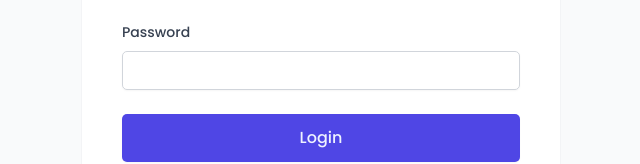
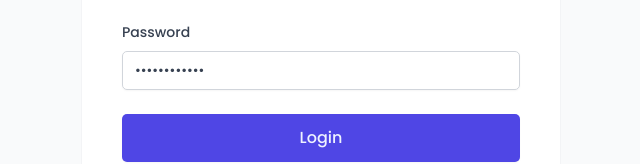
Before and after one commit to Moeez143/The-Wild-Oasis, a React (Vite) app: page /login in a window 1280 px wide. Shown: the part 460-624 px from the top of the page, without its empty margins (319-959 px from the left). Built offline with nearby package versions, Linux system fonts and the light colour scheme; a web font is replaced by a local one.

Commit message:
cerdentials

```diff
--- a/src/features/authentication/LoginForm.jsx
+++ b/src/features/authentication/LoginForm.jsx
@@ -8,7 +8,7 @@ import { useLogin } from "./useLogin";
 
 function LoginForm() {
   const [email, setEmail] = useState("moeez@test.com");
-  const [password, setPassword] = useState("");
+  const [password, setPassword] = useState("test12345678");
   const { login, isLoading } = useLogin();
 
   function handleSubmit(e) {
```
